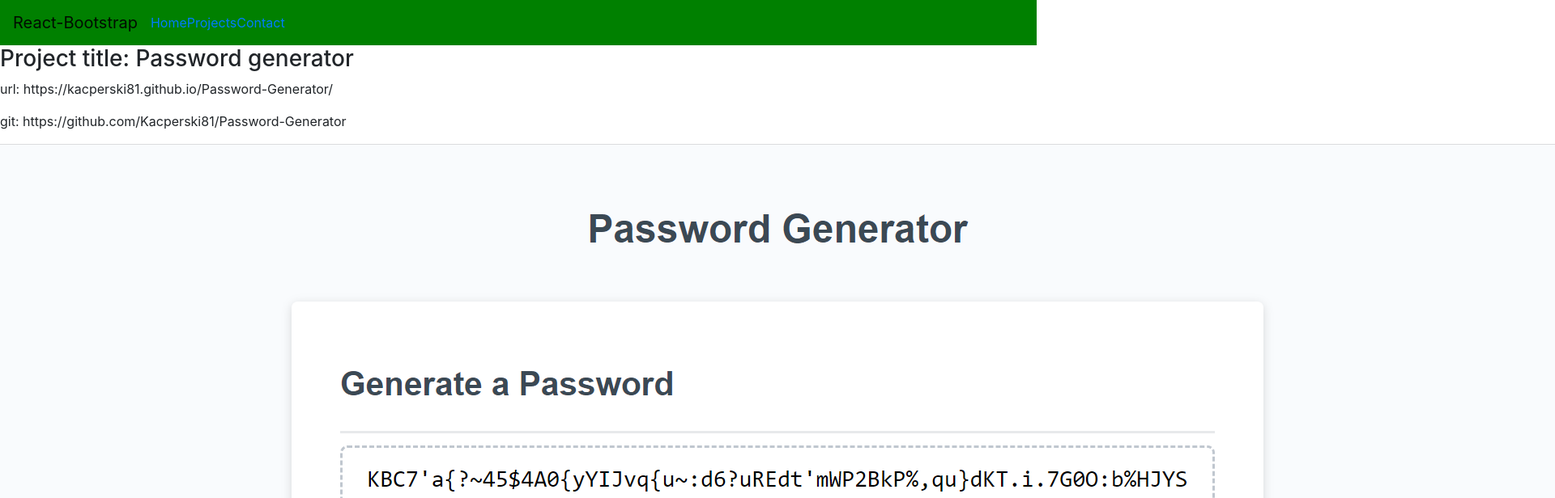
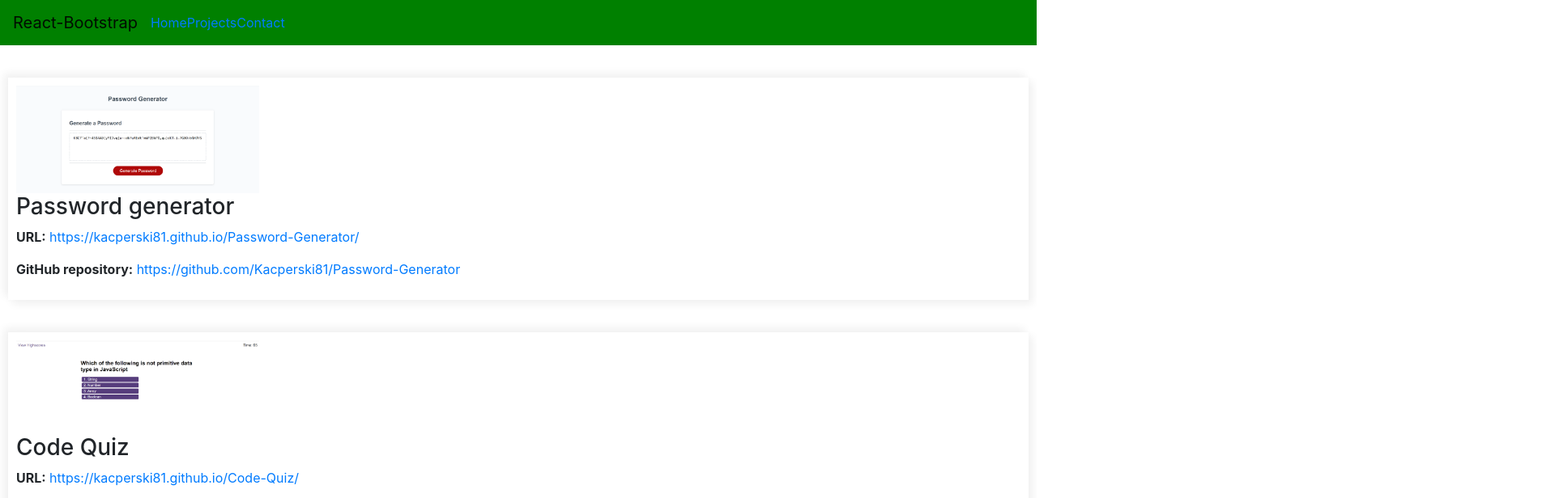
Before and after one commit to Kacperski81/react-portfolio, a React (Create React App) app: page /projects/1 in a window 1280 px wide. Shown: the top 616 px of the page at 81% size, 1920 px wide, since content can reach past the window. Built offline with nearby package versions, Linux system fonts and the light colour scheme.

Commit message:
version with little styles

```diff
--- a/src/App.js
+++ b/src/App.js
@@ -6,6 +6,7 @@ import Contact from "./components/Contact";
 import Footer from "./components/Footer";
 import 'bootstrap/dist/css/bootstrap.min.css';
 import { Route, Routes } from "react-router-dom";
+import "./app.css"
 
 function App() {
   return (
--- /dev/null
+++ b/src/app.css
@@ -0,0 +1,5 @@
+
+img {
+    max-width: 300px;
+    object-fit: cover;
+}
--- a/src/components/Project.js
+++ b/src/components/Project.js
@@ -1,13 +1,30 @@
+import { findLastIndex } from "lodash";
+
+const styles = {
+    container: {
+        display: "flex",
+        flexDirection: "column",
+        // border: "1px solid black",
+        padding: "10px",
+        margin: "40px 10px",
+        // borderRadius: "50px",
+        background: "#ffffff",
+        boxShadow: "5px 5px 10px #f0f0f0, -5px -5px 10px #f0f0f0",
+    },
+    containerItem: {
+        flex: "1",
+    }
+}
 
 function Project(props) {
 
     return (
-        <>
-            <h3>Project title: {props.projectData.title}</h3>
-            <p>url: {props.projectData.linkToDeployed}</p>
-            <p>git: {props.projectData.linkToGitHub}</p>
-            <img src={props.projectData.image} />
-        </>
+        <div style={styles.container}>
+            <img style={styles.containerItem} src={props.projectData.image} />
+            <h3 style={styles.containerItem}>{props.projectData.title}</h3>
+            <p style={styles.containerItem}><strong>URL:</strong> <a href={props.projectData.linkToDeployed} target="_blank">{props.projectData.linkToDeployed}</a></p>
+            <p style={styles.containerItem}><strong>GitHub repository:</strong> <a href={props.projectData.linkToGitHub} target="_blank">{props.projectData.linkToGitHub}</a></p>
+        </div>
     )
 }
 
```
